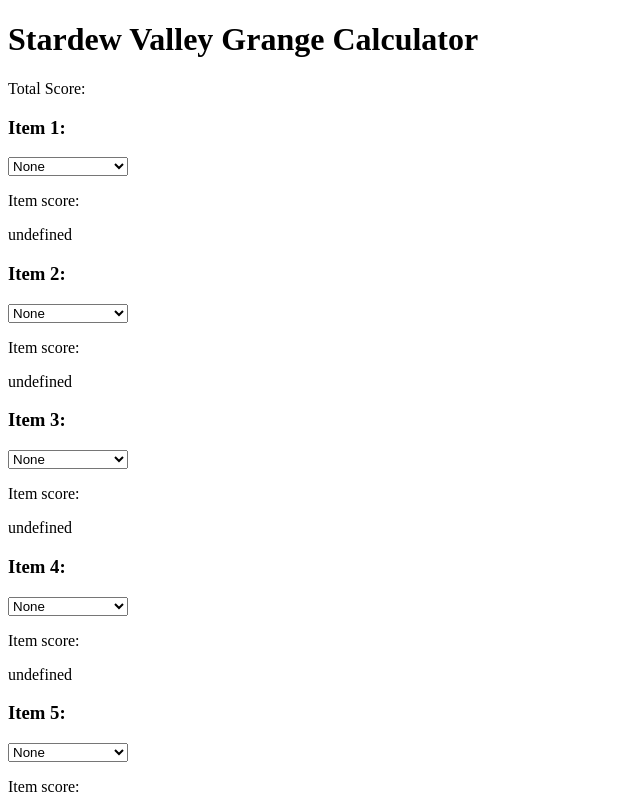
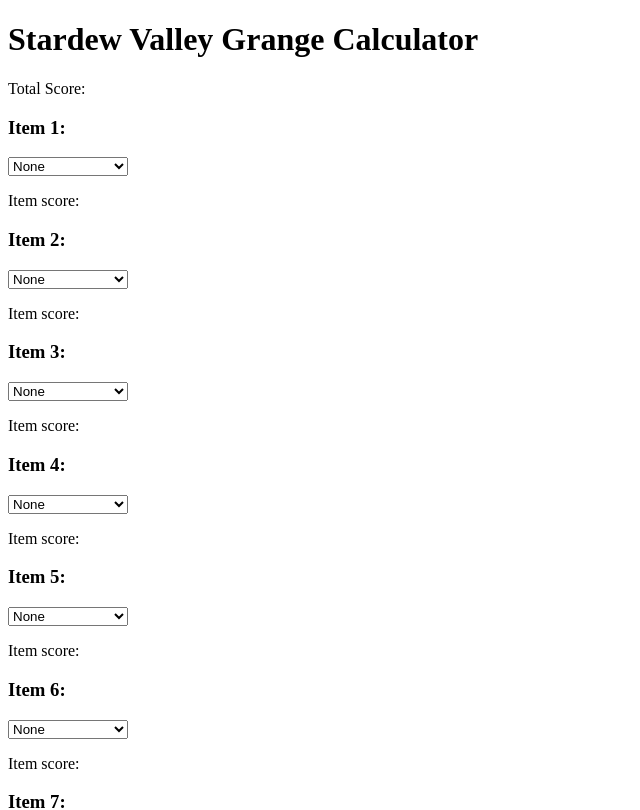
Before and after one commit to BearWithMe18/StardewValleyGrangeCalc, an Angular app in the folder grange-calc/: page / in a window 1280 px wide. Shown: the top 810 px of the page, without its empty margins (0-640 px from the left). Built offline with nearby package versions, Linux system fonts and the light colour scheme.

Commit message:
WIP 11/19

```diff
--- a/grange-calc/src/app/grange-item/grange-item.html
+++ b/grange-calc/src/app/grange-item/grange-item.html
@@ -16,8 +16,13 @@
       <option [value]="item3">{{item3}}</option>
     }
     </select>
+    @for (item4 of itemData(); track $index) {
+      @if (item4.Name == itemName) {
+        <p>${{item4.Price}}</p>
+      }
+    }
   }
 
   <p>Item score: {{itemScore()}}</p>
-  <p>{{temp}}</p>
+
 </form>
--- a/grange-calc/src/app/grange-item/grange-item.ts
+++ b/grange-calc/src/app/grange-item/grange-item.ts
@@ -17,7 +17,6 @@
   qualities = input<string[]>();
   quality = "Normal"
   itemData = input<any>();
-  temp = typeof this.itemData();
 
   setItem(item: any){
     this.item = item.target.value;
--- a/grange-calc/src/data/itemData.json
+++ b/grange-calc/src/data/itemData.json
@@ -175,11 +175,6 @@
     "Price": 230
   },
   {
-    "Name": "Cloth",
-    "ItemCategory": "Cooking",
-    "Price": 470
-  },
-  {
     "Name": "Dinosaur Mayonnaise",
     "ItemCategory": "Cooking",
     "Price": 800
```
